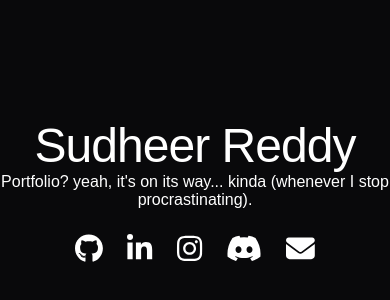
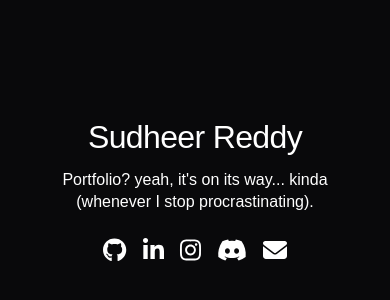
Before and after one commit to sudheerbhuvana/sudheerbhuvana.github.io, a plain HTML site: page index.html in a window 390 px wide. Shown: the part 230-530 px from the top of the page. Drawn offline with Linux system fonts and the light colour scheme; a web font is replaced by a local one.

Commit message:
Update index.html

```diff
--- a/index.html
+++ b/index.html
@@ -15,6 +15,7 @@
     font-style: normal;
 }
 
+/* Root Variables */
 :root {
     --bg-color: #09090b;
     --text-color: #ffffff;
@@ -22,6 +23,7 @@
     --icon-hover: #d4d4d8;
 }
 
+/* Reset & Base Styles */
 * {
     margin: 0;
     padding: 0;
@@ -38,33 +40,52 @@
     background: var(--bg-color);
     color: var(--text-color);
     text-align: center;
+    padding: 0 1rem;
 }
 
+/* Title */
 .title {
-            font-size: 3rem;
+    font-size: clamp(2rem, 5vw, 3rem); /* Responsive */
     font-weight: 500;
     letter-spacing: -0.02em;
     opacity: 0;
     animation: fadeIn 1.2s ease-in-out forwards;
+    max-width: 90%;
+    word-wrap: break-word;
 }
 
+/* Subtext */
+p {
+    font-size: clamp(1rem, 3vw, 1.3rem); /* Responsive */
+    max-width: 85%;
+    margin-top: 0.8rem;
+    line-height: 1.4;
+    opacity: 0;
+    animation: fadeIn 1.5s ease-in-out forwards;
+}
+
+/* Social Icons */
 .social-icons {
     margin-top: 1.5rem;
     display: flex;
     gap: 1.5rem;
+    opacity: 0;
+    animation: fadeIn 1.8s ease-in-out forwards;
 }
 
 .social-icons a {
     color: var(--icon-color);
     font-size: 1.8rem;
     text-decoration: none;
-            transition: color 0.3s ease-in-out;
+    transition: color 0.3s ease-in-out, transform 0.2s;
 }
 
 .social-icons a:hover {
     color: var(--icon-hover);
+    transform: scale(1.1);
 }
 
+/* Fade-in Animation */
 @keyframes fadeIn {
     from {
         opacity: 0;
@@ -75,6 +96,27 @@
         transform: translateY(0);
     }
 }
+
+/* Mobile Responsiveness */
+@media (max-width: 480px) {
+    .title {
+        font-size: 2rem; /* Adjusted for mobile */
+    }
+
+    p {
+        font-size: 1rem;
+        max-width: 90%;
+    }
+
+    .social-icons {
+        gap: 1rem;
+    }
+
+    .social-icons a {
+        font-size: 1.5rem; /* Adjust icon size */
+    }
+}
+
     </style>
 
     <!-- FontAwesome for Social Icons -->
```
Lines whose indentation alone changed are shown as unchanged.
